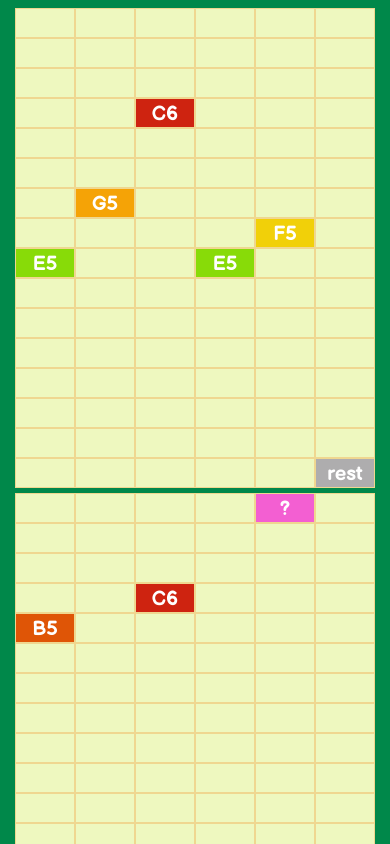
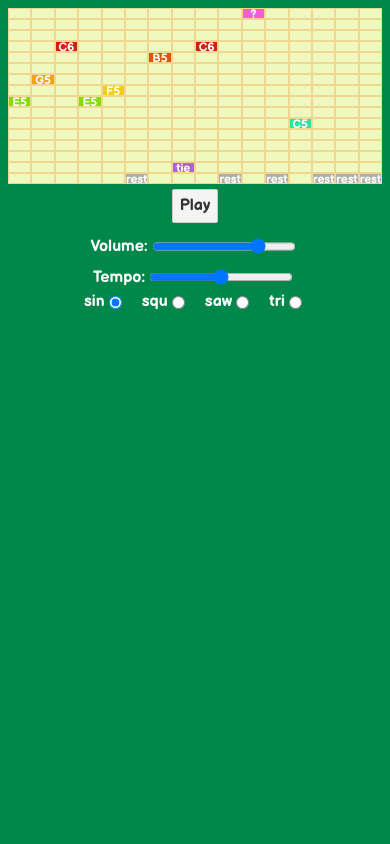
Before and after one commit to andlehma/react-town-tune, a React (Vite) app: page / in a window 390 px wide. Shown: the top 844 px of the page. Built offline with nearby package versions, Linux system fonts and the light colour scheme.

Commit message:
make design responsive for smaller screens

```diff
--- a/global.css
+++ b/global.css
@@ -67,6 +67,7 @@ button:focus {
 label {
     margin: 0 .5em;
     color: white;
+    display: block;
 }
 
 #root {
@@ -75,6 +76,10 @@ label {
 
 #app {
     display: inline-block;
+}
+
+#piano-roll {
+    white-space: nowrap;
 }
 
 .beat {
@@ -86,6 +91,7 @@ label {
 .note {
     border: 1px solid #efd790;
     box-sizing: border-box;
+    overflow: hidden;
 }
 
 .note.active {
@@ -96,3 +102,13 @@ label {
     display: table-cell;
     vertical-align: middle;
 }
+
+#osc-type label{
+    display: inline;
+}
+
+@media all and (max-width: 960px) {
+    .note.active {
+        font-size: 12px;
+    }
+}
--- a/src/App.js
+++ b/src/App.js
@@ -43,8 +43,12 @@ const notes = [
 const settings = {
     numNotes: notes.length,
     numBeats: 16,
-    noteHeight: 30,
-    noteWidth: 60,
+    get noteWidth() {
+        return Math.min(60, (window.innerWidth - 16) / this.numBeats);
+    },
+    get noteHeight() {
+        return Math.floor(this.noteWidth / 2);
+    },
     get pianoRollHeight() {
         return this.noteHeight * this.numNotes;
     },
@@ -192,9 +196,10 @@ const App = () => {
     }
 
     return (
-        <div ref={pianoRollRef} id="app">
+        <div id="app">
+            <div ref={pianoRollRef} id="piano-roll">
                 {beats}
-            <br />
+            </div>
             {playing === -1 ?
                 <button onClick={play}>Play</button> :
                 <button onClick={stop}>Stop</button>}
@@ -227,6 +232,7 @@ const App = () => {
                         }} />
                 </label>
 
+                <div id="osc-type">
                     <label>sin
                 <input
                             type="radio"
@@ -261,6 +267,7 @@ const App = () => {
                     </label>
                 </div>
             </div>
+        </div>
     );
 };
 
```
Lines whose indentation alone changed are shown as unchanged.
